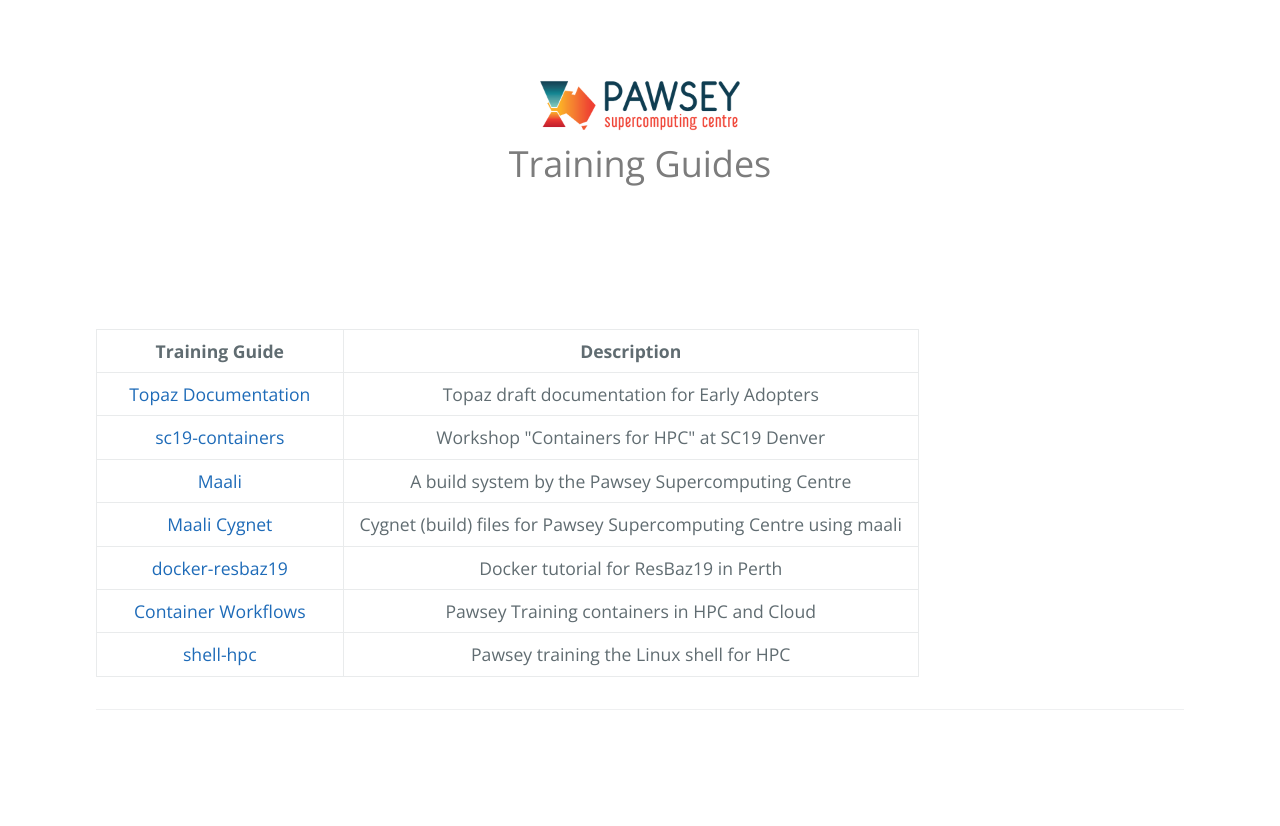
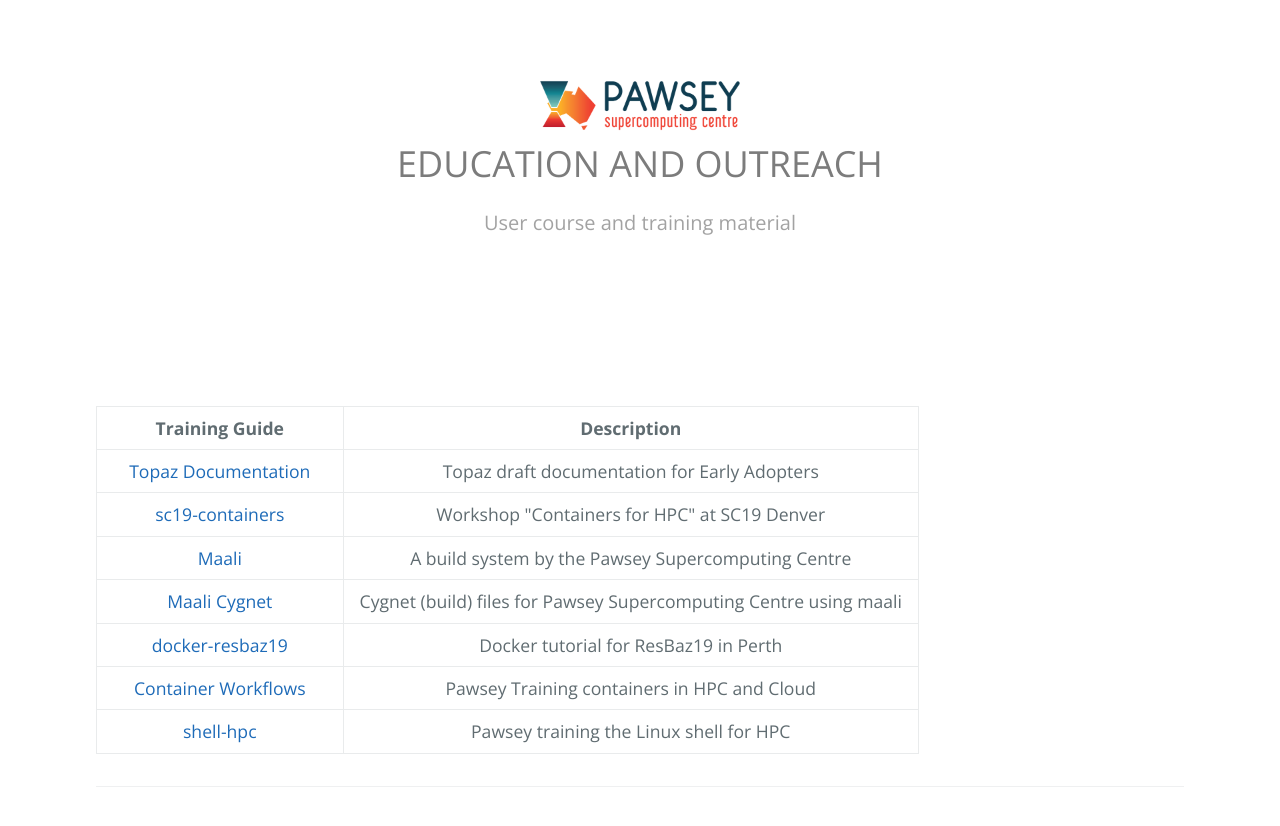
Before and after one commit to ratkinson0405/ratkinson0405.github.io, a Jekyll site: the page built from README.md, in a window 1280 px wide. Shown: the top 826 px of the page. Built offline with Jekyll 4.4.1, drawn with Linux system fonts in a browser that asks for light colours; our own code applies the rules of GitHub Pages for plain Markdown files; the repository's description, which GitHub fills in, is left out.

Commit message:
Update default.html

```diff
--- a/_layouts/default.html
+++ b/_layouts/default.html
@@ -12,7 +12,8 @@
   <body>
     <section class="page-header">
       <a class="site-title" href="http://pawsey.org.au"><img width="200" src="{{ '/' | absolute_url }}assets/img/logo.png"></a>
-      <h1 class="project-name">Training Guides</h1>
+      <h1 class="project-name">EDUCATION AND OUTREACH</h1>
+      <h2 class="project-tagline">User course and training material</h2>
      <br>
     </section>
 
```
